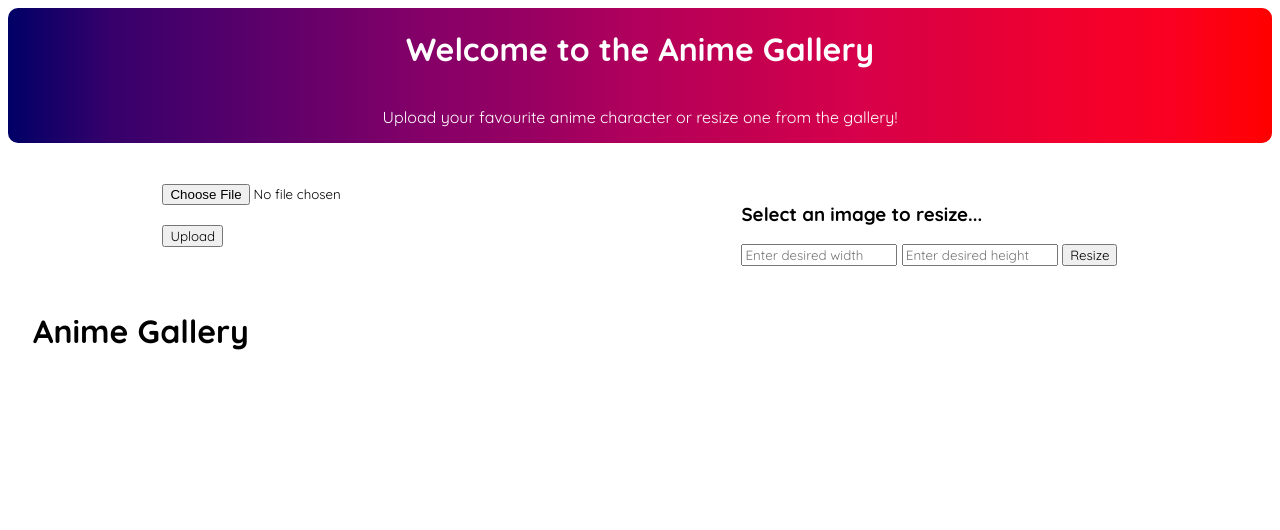
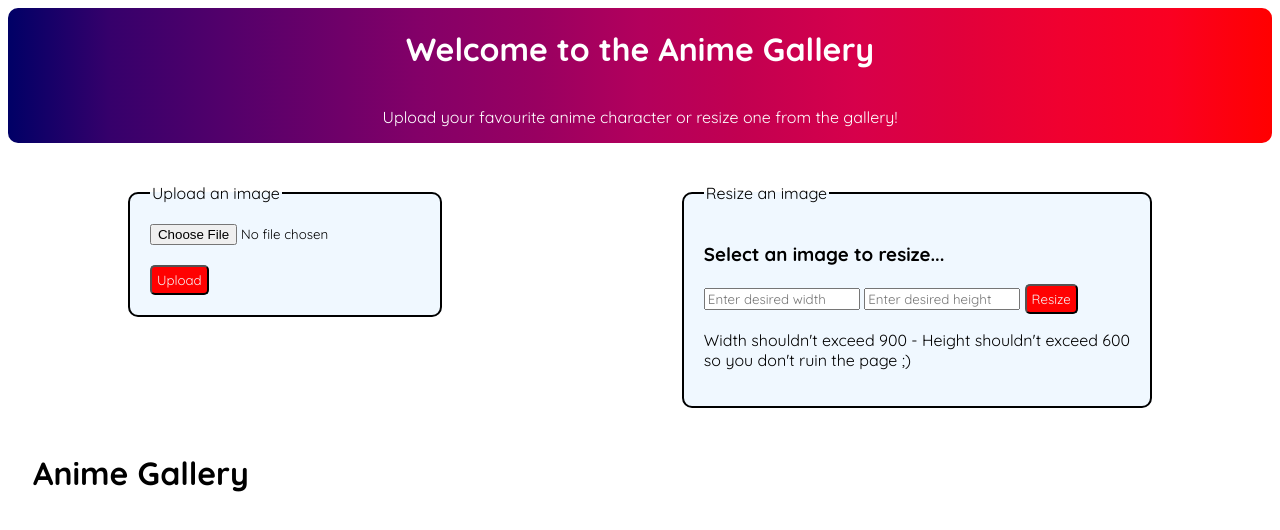
Before and after one commit to JoAllam/ImageProcessingAPI, a website: page front/index.html in a window 1280 px wide. Drawn offline with Linux system fonts and the light colour scheme; no server answers; a web font is replaced by a local one.

Commit message:
More styling, checks for body when resizing

```diff
--- a/front/index.html
+++ b/front/index.html
@@ -19,17 +19,24 @@
     <main>
         <div id="forms">
             <form action="/upload" enctype="multipart/form-data" method="post">
-                <input type="file" name="anime" id="anime">
-                <br><br>
-                <input class="btn" id="submit" type="submit" value="Upload">
+                <fieldset>
+                    <legend>Upload an image</legend>
+                    <input type="file" name="anime" id="anime" required>
+                    <br><br>
+                    <input class="btn" id="submit" type="submit" value="Upload">
+                </fieldset>
             </form>
             <br><br>
             <form action="/resize" enctype="multipart/form-data" method="post">
-                <input type="hidden" name="resize" id="resize">
-                <h3 id="imageText">Select an image to resize...</h3>
-                <input type="text" id="width" name="width" placeholder="Enter desired width">
-                <input type="text" id="height" name="height" placeholder="Enter desired height">
-                <input class="btn" type="submit" value="Resize">
+                <fieldset>
+                    <legend>Resize an image</legend>
+                    <input type="hidden" name="resize" id="resize" required>
+                    <h3 id="imageText">Select an image to resize...</h3>
+                    <input type="text" id="width" name="width" placeholder="Enter desired width" required pattern="[0-9]+">
+                    <input type="text" id="height" name="height" placeholder="Enter desired height" required pattern="[0-9]+">
+                    <input class="btn" type="submit" value="Resize">
+                    <p>Width shouldn't exceed 900 - Height shouldn't exceed 600 <br>so you don't ruin the page ;)</p>
+                </fieldset>
             </form>
         </div>
         <br>
--- a/front/styles.css
+++ b/front/styles.css
@@ -66,3 +66,17 @@ header {
     display: flex;
     justify-content: space-evenly;
 }
+
+fieldset {
+    border: 2px solid black;
+    border-radius: 10px;
+    padding: 20px;
+    background-color: aliceblue;
+}
+
+input[type='submit'] {
+    background-color: rgb(255, 1, 1);
+    color: whitesmoke;
+    padding: 5px;
+    border-radius: 5px;
+}
```
Also changed, not shown: src/routes/resize.ts (+12 -0 lines), build/routes/resize.js, myPictures/Fushigiro     resized - 300x300.jpg (added), myPictures/Fushigiro  resized - 400x300.jpg (deleted), myPictures/Sunflower resized - 300x300.jpg (deleted), myPictures/jpg_44-2 resized - 300x300.jpg (deleted), myPictures/premium_photo-1666672388644-2d99f3feb9f1 resized - 300x300.jpg (deleted).
